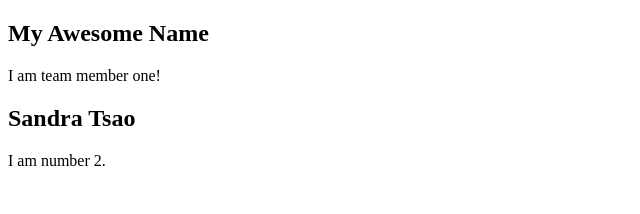
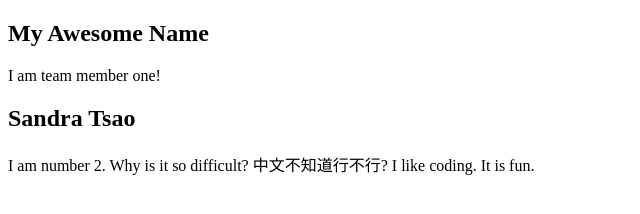
Before and after one commit to l-valero/Valero_Luisa_Tsao_Sandra_HW1, a plain HTML site: page index.html in a window 1280 px wide. Shown: the whole page, without its empty margins (0-640 px from the left). Drawn offline with Linux system fonts and the light colour scheme.

Commit message:
I tried putting different languages

```diff
--- a/index.html
+++ b/index.html
@@ -17,6 +17,9 @@
 			<h2>Sandra Tsao</h2>
 			<p>
 				I am number 2.
+				Why is it so difficult?
+				中文不知道行不行?
+				I like coding. It is fun.
 			</p>
 		</section>
 </body>
```
